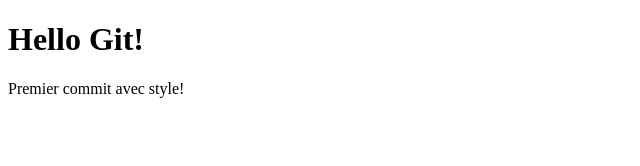
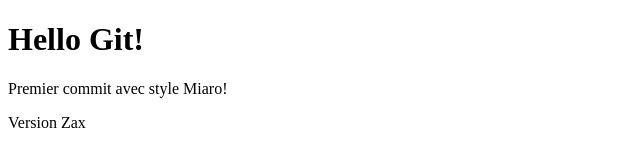
Before and after one commit to Izaia-zax/Test_gith, a plain HTML site: page index.html in a window 1280 px wide. Shown: the whole page, without its empty margins (0-640 px from the left). Drawn offline with Linux system fonts and the light colour scheme.

Commit message:
Ajout d'un paragraphe

```diff
--- a/index.html
+++ b/index.html
@@ -6,6 +6,7 @@
 </head>
 <body>
     <h1>Hello Git!</h1>
-    <p>Premier commit avec style!</p>
+    <p>Premier commit avec style Miaro!</p>
+    <p>Version Zax <p>
 </body>
 </html>
```
